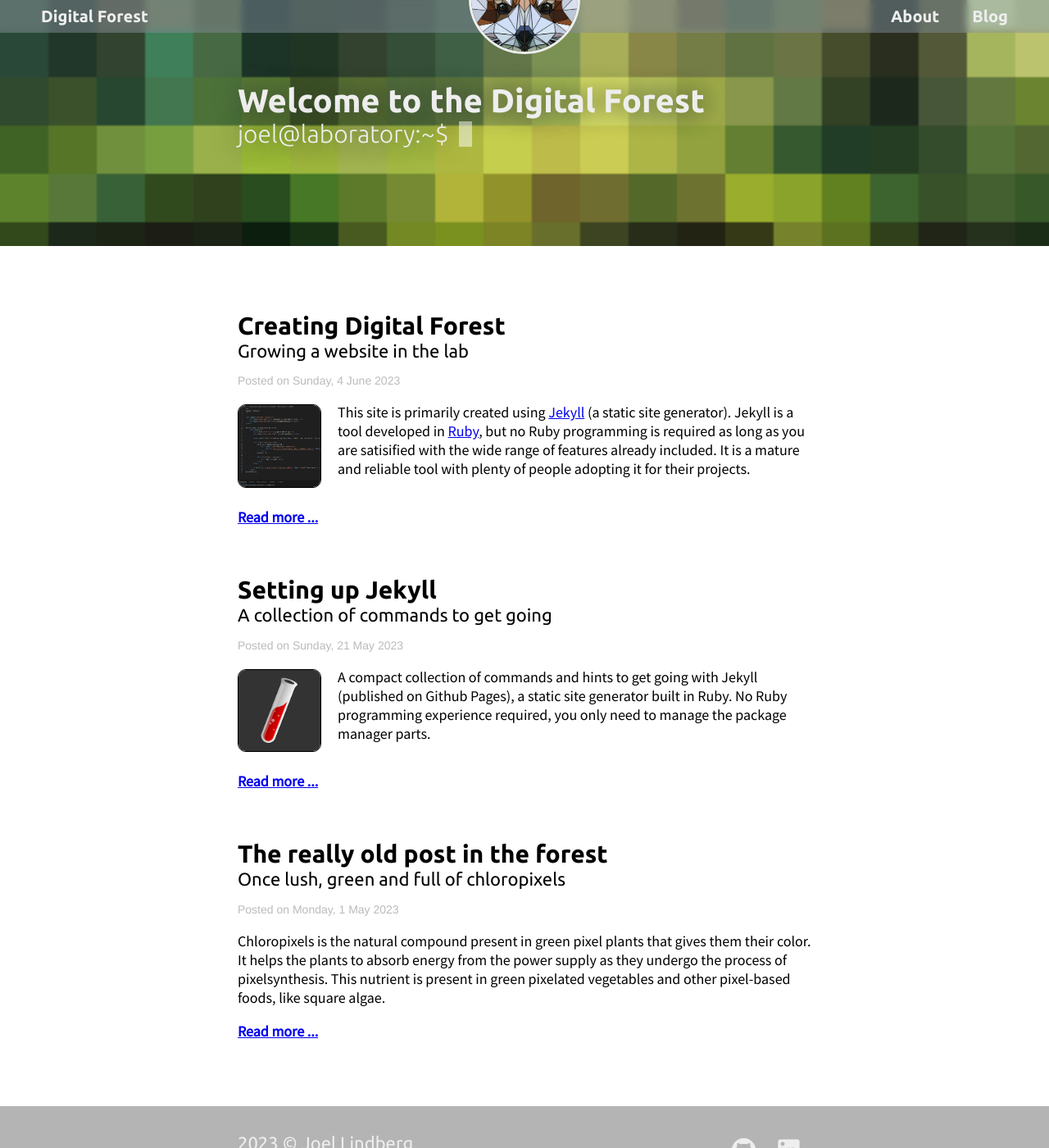
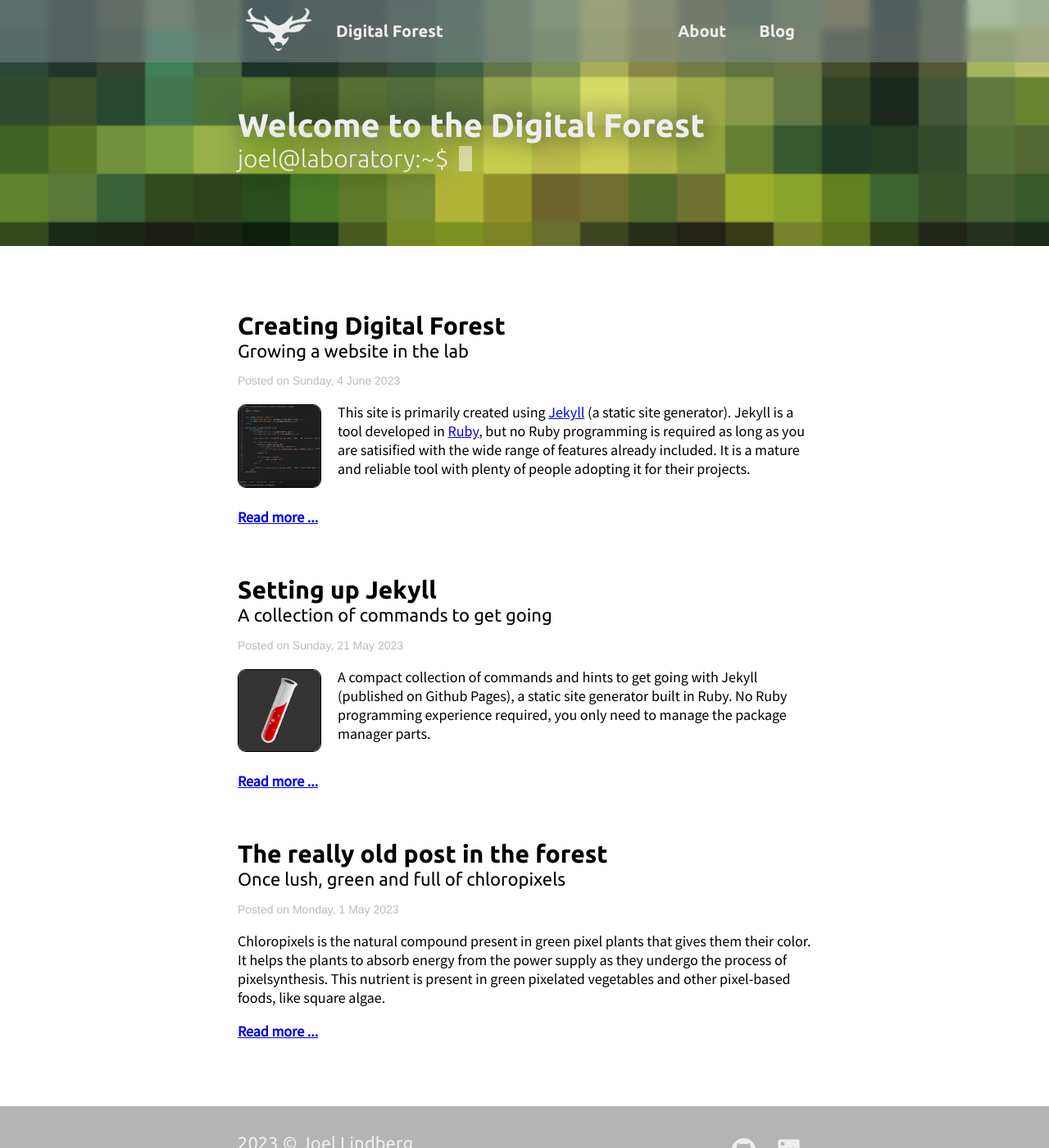
Before and after one commit to JoelLindberg/digital-forest, a Jekyll site: the page built from index.html, in a window 1280 px wide and 1400 px high. Shown: the whole window at 82% size. Built offline with Jekyll 4.4.1, drawn with Linux system fonts in a browser that asks for light colours; the list of posts is cut into pages by our own code.

Commit message:
Logo, header and nav updated

```diff
--- a/_includes/head.html
+++ b/_includes/head.html
@@ -2,7 +2,7 @@
     <title>{{ page.title }} - {{ page.subtitle }}</title>
     <meta charset="UTF-8">
     <meta name="viewport" content="width=device-width, initial-scale=1, user-scalable=no">
-    <link rel="stylesheet" type="text/css" href="{{ site.baseurl }}/assets/css/styles.css?4">
+    <link rel="stylesheet" type="text/css" href="{{ site.baseurl }}/assets/css/styles.css?7">
 
     <!-- fonts -->
     <link rel="preconnect" href="https://fonts.gstatic.com" crossorigin>
--- a/_includes/header.html
+++ b/_includes/header.html
@@ -1,14 +1,8 @@
-<header class="container" id="header">
+<div class="header-container">
+    <div class="header-flex-items">
         <div class="header-title-container">
+            <a href=""><img class="logo-img" src="{{ site.baseurl }}/assets/img/digital-forest-logo-01.png"/></a>
             <a class="header-title" href="{{ site.baseurl }}/">{{ site.title }}</a>
-    </div>
-
-    <div class="logo-container">
-        <div class="logo-border">
-            <a href="#top">
-            <img src="{{ site.baseurl }}/assets/img/logo-placeholder-02.png" class="logo-img"/>
-            </a>
-        </div>
         </div>
 
         <div class="menu-container">
@@ -18,12 +12,12 @@
                 </a>
             </div>
 
-        <ul class="menu-items">
-            <li class=""><a class="menu-item-link" href="{{ site.baseurl }}/about">About</a></li>
-            <li class=""><a class="menu-item-link" href="{{ site.baseurl }}/">Blog</a></li>
-        </ul>
+            <div class="menu-items">
+                <a class="menu-item-link" href="{{ site.baseurl }}/about">About</a>
+                <a class="menu-item-link" href="{{ site.baseurl }}/">Blog</a>
             </div>
-
+        </div>
+    </div>
 
     <div id="nav-button-links">
         <ul>
@@ -31,4 +25,4 @@
             <li><a class="nav-button-item-link" href="{{ site.baseurl }}/">Blog</a></li>
         </ul>
     </div>
-</header>
+</div>
--- a/_layouts/default.html
+++ b/_layouts/default.html
@@ -3,7 +3,9 @@
 {% include head.html %}
 <body>
 
-  {% include header.html %}
+  <header class="container" id="header">
+      {% include header.html %}
+  </header>
 
   <div class="header-bg">
     <div class="welcome-container">
--- a/assets/css/styles.css
+++ b/assets/css/styles.css
@@ -57,20 +57,29 @@ html, body {
 
 /* -------- HEADER -------- */
 header {
-    width: 100%;
     background-color: rgba(132, 142, 151, 0.5);
     backdrop-filter: blur(4px);
     position: fixed;
-    height: auto; /* 40px */
     padding: 0;
-    grid-template-columns: 1fr 1fr;
+    grid-template-columns: 1fr;
     width: 100%;
+    height: auto;
     align-items: center;
     font-size: 0px;
 }
 
+.header-container {
+    /*display: flex;*/
+    width: var(--pixel-width);
+    margin: auto;
+}
+
+.header-flex-items {
+    display: flex;
+}
+
 .header-title-container {
-    padding-left: var(--pixel-margin-x);
+    display: flex;
 }
 
 .header-title {
@@ -79,6 +88,7 @@ header {
     font-weight: 700;
     padding: 8px 20px;
     align-items: center;
+    display: none;
 }
 
 header a {
@@ -91,46 +101,28 @@ header a:hover {
     background-color: rgba(147, 156, 165, 0.25);
 }
 
-.logo-container {
-    position: absolute;
-    top: -55px;
-    left: 50%;
-}
-
-.logo-border {
-    margin-left: -50%;
-}
 
 .logo-img {
-    width: 100px; /* 130px */
-    border-radius: 50%;
-    border: 3px solid;
-}
-
-.logo-border a:hover {
-    color: var(--link-hover);
-    background-color: initial;
+    width: 55px;
+    padding: 5px;
 }
 
 
 .menu-container {
     display: flex;
-    transition: inherit;
+    margin-left: auto;
+
 }
 
 .menu-items {
-    display: none; /* flex */
-    margin-left: auto;
-    flex-direction: row;
-    list-style: none;
-    padding-right: var(--pixel-margin-x);
-    transition: inherit;
+    display: none;
 }
 
 .menu-item-link {
-    padding: 8px 20px;
     font-size: var(--header-font-large);
-    transition: inherit;
+    font-family: var(--title-font);
+    font-weight: 700;
+    padding: 26px 20px;
 }
 
 #nav-button-toggle {
@@ -139,14 +131,18 @@ header a:hover {
     flex-direction: row;
     list-style: none;
     padding-right: var(--pixel-margin-x);
-    transition: inherit;
     padding: 8px 20px;
+    align-items: center;
 }
 
 #nav-button-links {
     display: none;
     margin-top: 20px;
     margin-bottom: 30px;
+}
+
+#nav-button-links ul {
+    padding-left: 0;
 }
 
 #nav-button-links li {
@@ -314,6 +310,7 @@ code {
     font-size: 13px;
     padding-left: 4px;
     padding-right: 4px;
+    padding-top: 2px;
     padding-bottom: 2px;
 }
 
@@ -429,20 +426,18 @@ code {
         font-size: 8px;
     }
 
-    .logo-container {
-        position: absolute;
-        top: -70px;
-        left: 50%;
+    .header-title {
+        display: flex;
     }
 
     .logo-img {
-        width: 130px;
-        border-radius: 50%;
-        border: 3px solid;
+        width: 80px;
+        padding: 10px;
     }
 
     .menu-items {
         display: flex;
+        align-items: center;
     }
 
     #nav-button-toggle {
@@ -459,6 +454,10 @@ code {
 
     code {
         font-size: 15px;
+    }
+
+    .welcome-container {
+        padding-top: 130px;
     }
 
 }
@@ -482,20 +481,18 @@ code {
         font-size: 8px;
     }
 
-    .logo-container {
-        position: absolute;
-        top: -70px;
-        left: 50%;
+    .header-title {
+        display: flex;
     }
 
     .logo-img {
-        width: 130px;
-        border-radius: 50%;
-        border: 3px solid;
+        width: 80px;
+        padding: 10px;
     }
 
     .menu-items {
         display: flex;
+        align-items: center;
     }
 
     #nav-button-toggle {
@@ -514,6 +511,10 @@ code {
         font-size: 15px;
     }
 
+    .welcome-container {
+        padding-top: 130px;
+    }
+
 }
 
 /* Add a media css rule for very small devices (Chrome dev tools -> Galaxy Fold) */
```
Also changed, not shown: assets/img/digital-forest-logo-01.png (added). Lines whose indentation alone changed are shown as unchanged.
